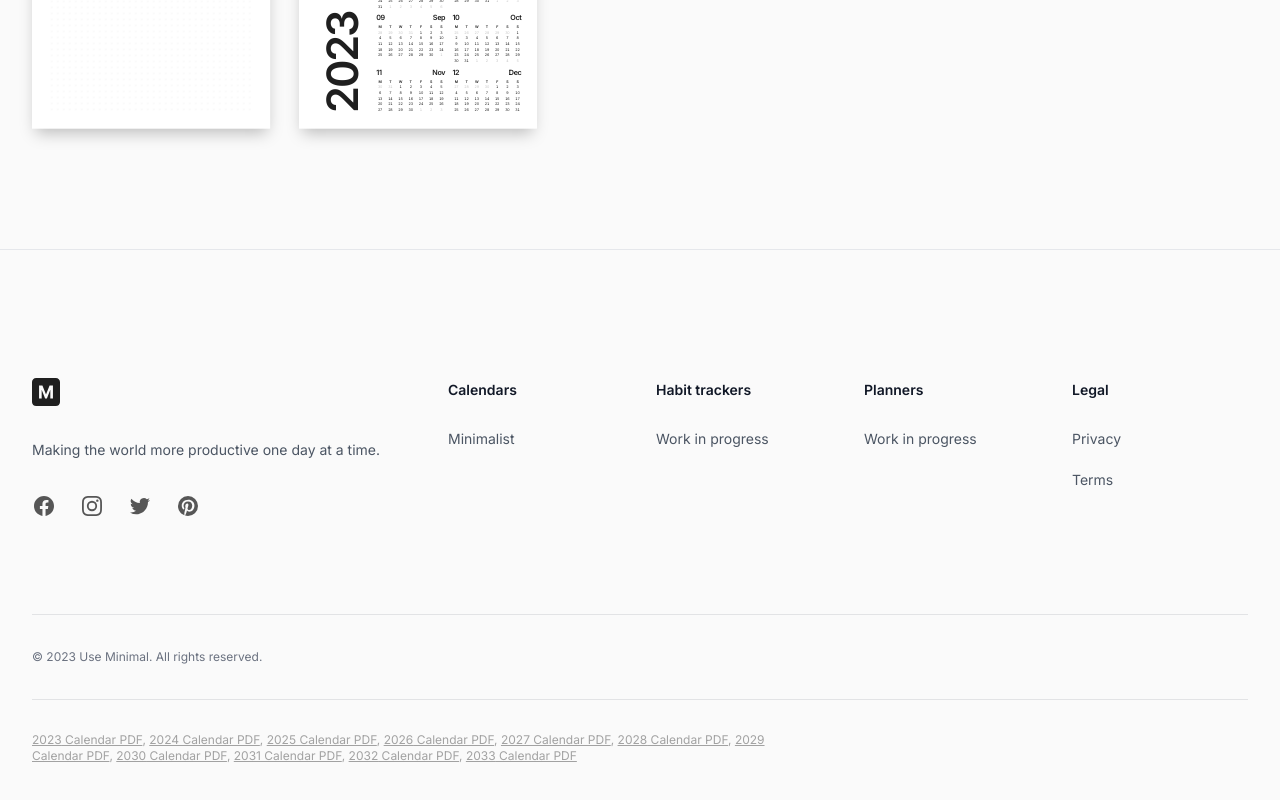
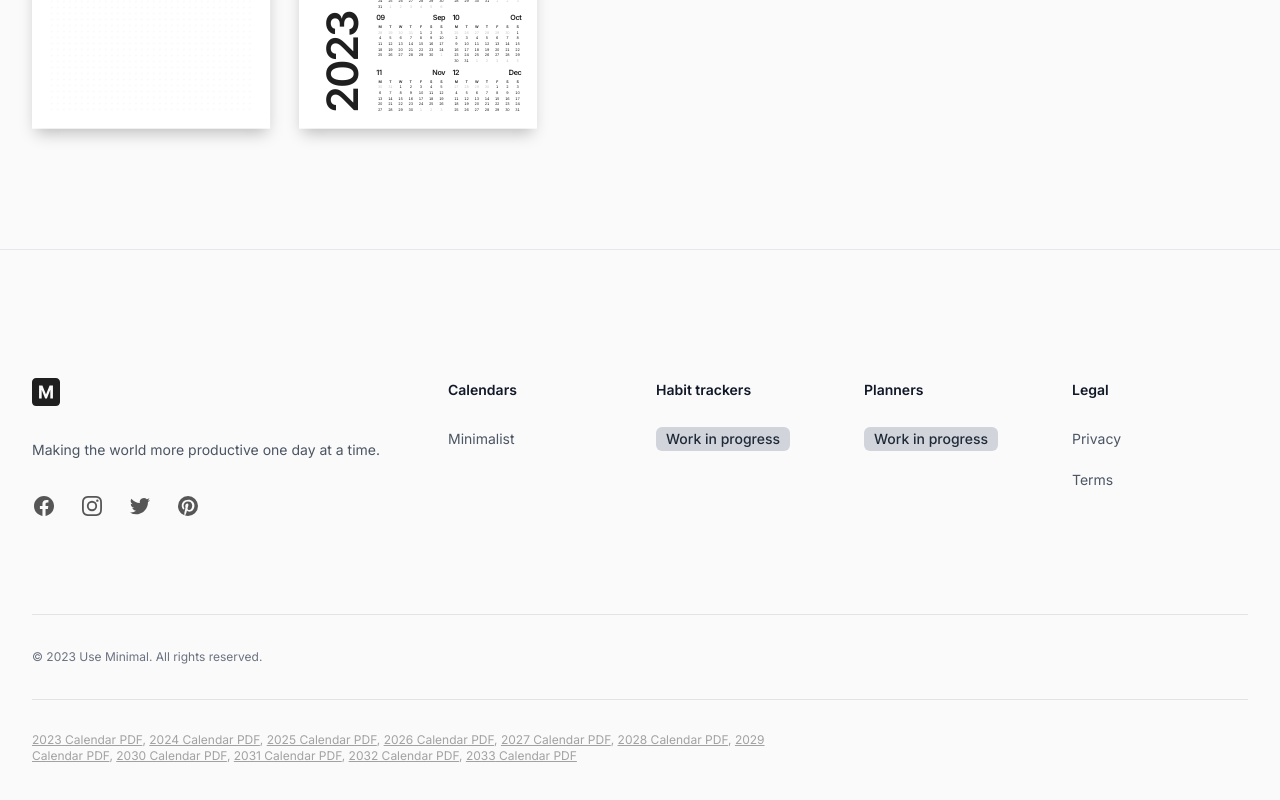
Before and after one commit to BartoszJarocki/minimal, a Next.js app in the folder apps/frontend/: page / in a window 1280 px wide. Shown: the part 1011-1811 px from the top of the page. Built offline with nearby package versions, Linux system fonts and the light colour scheme; a web font is replaced by a local one.

Commit message:
Added badge

```diff
--- /dev/null
+++ b/apps/frontend/next-sitemap.config.js
@@ -0,0 +1,5 @@
+/** @type {import('next-sitemap').IConfig} */
+module.exports = {
+  siteUrl: process.env.SITE_URL || "https://useminimal.com",
+  exclude: ["/print"],
+};
--- a/apps/frontend/package.json
+++ b/apps/frontend/package.json
@@ -17,6 +17,7 @@
     "luxon": "^3.2.1",
     "next": "^13.1.6",
     "next-seo": "^5.15.0",
+    "next-sitemap": "^3.1.50",
     "react": "^18.2.0",
     "react-dom": "^18.2.0",
     "react-wrap-balancer": "^0.4.0"
--- /dev/null
+++ b/apps/frontend/src/components/Badge.tsx
@@ -0,0 +1,9 @@
+import { PropsWithChildren } from "react";
+
+export const Badge = ({ children }: PropsWithChildren) => {
+  return (
+    <span className="inline-flex items-center rounded-md bg-gray-300 px-2.5 py-0.5 text-sm font-medium text-gray-800">
+      {children}
+    </span>
+  );
+};
--- a/apps/frontend/src/components/Footer.tsx
+++ b/apps/frontend/src/components/Footer.tsx
@@ -3,6 +3,7 @@ import Balancer from "react-wrap-balancer";
 import Link from "next/link";
 import { joinComponents } from "../lib/utils";
 import { SupportedYears } from "./calendar/Calendar";
+import { Badge } from "./Badge";
 
 const navigation = {
   calendars: [
@@ -11,8 +12,8 @@ const navigation = {
       href: `/calendars/preview/${new Date().getFullYear()}/simple-minimalist/`,
     },
   ],
-  habitTrackers: [{ name: "Work in progress", href: "#" }],
-  planners: [{ name: "Work in progress", href: "#" }],
+  habitTrackers: [{ name: "Work in progress", href: null }],
+  planners: [{ name: "Work in progress", href: null }],
   legal: [
     { name: "Privacy", href: "#" },
     { name: "Terms", href: "#" },
@@ -46,7 +47,7 @@ const navigation = {
     },
     {
       name: "Twitter",
-      href: "#",
+      href: "https://twitter.com/useminimalcom",
       icon: (props: React.SVGProps<SVGSVGElement>) => (
         <svg fill="currentColor" viewBox="0 0 24 24" {...props}>
           <path d="M8.29 20.251c7.547 0 11.675-6.253 11.675-11.675 0-.178 0-.355-.012-.53A8.348 8.348 0 0022 5.92a8.19 8.19 0 01-2.357.646 4.118 4.118 0 001.804-2.27 8.224 8.224 0 01-2.605.996 4.107 4.107 0 00-6.993 3.743 11.65 11.65 0 01-8.457-4.287 4.106 4.106 0 001.27 5.477A4.072 4.072 0 012.8 9.713v.052a4.105 4.105 0 003.292 4.022 4.095 4.095 0 01-1.853.07 4.108 4.108 0 003.834 2.85A8.233 8.233 0 012 18.407a11.616 11.616 0 006.29 1.84" />
@@ -119,12 +120,16 @@ export const Footer = () => {
                 <ul role="list" className="mt-6 space-y-4">
                   {navigation.habitTrackers.map((item) => (
                     <li key={item.name}>
+                      {item.href ? (
                         <a
                           href={item.href}
                           className="text-sm leading-6 text-gray-600 hover:text-gray-900"
                         >
                           {item.name}
                         </a>
+                      ) : (
+                        <Badge>{item.name}</Badge>
+                      )}
                     </li>
                   ))}
                 </ul>
@@ -138,12 +143,16 @@ export const Footer = () => {
                 <ul role="list" className="mt-6 space-y-4">
                   {navigation.planners.map((item) => (
                     <li key={item.name}>
+                      {item.href ? (
                         <a
                           href={item.href}
                           className="text-sm leading-6 text-gray-600 hover:text-gray-900"
                         >
                           {item.name}
                         </a>
+                      ) : (
+                        <Badge>{item.name}</Badge>
+                      )}
                     </li>
                   ))}
                 </ul>
```
Also changed, not shown: 1 other file (tests, documents, lock files or other folders). Lines whose indentation alone changed are shown as unchanged.
